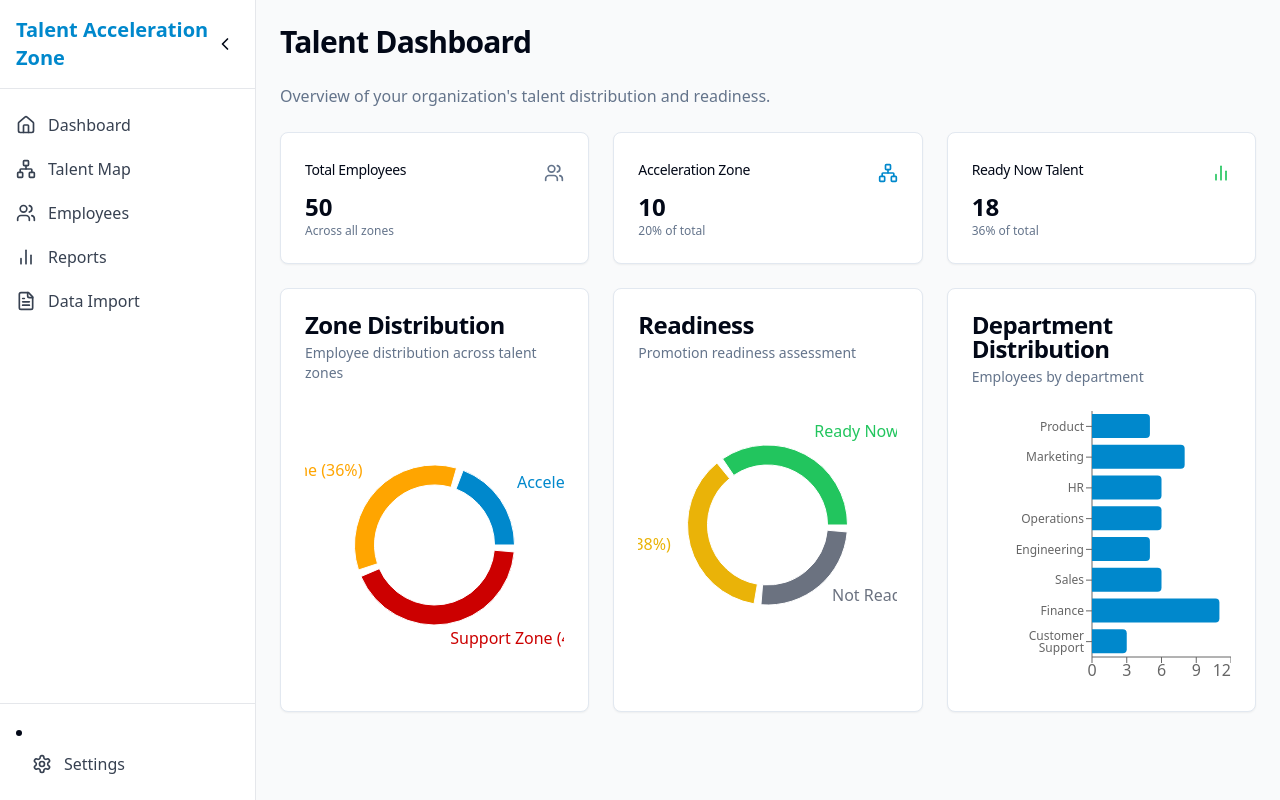
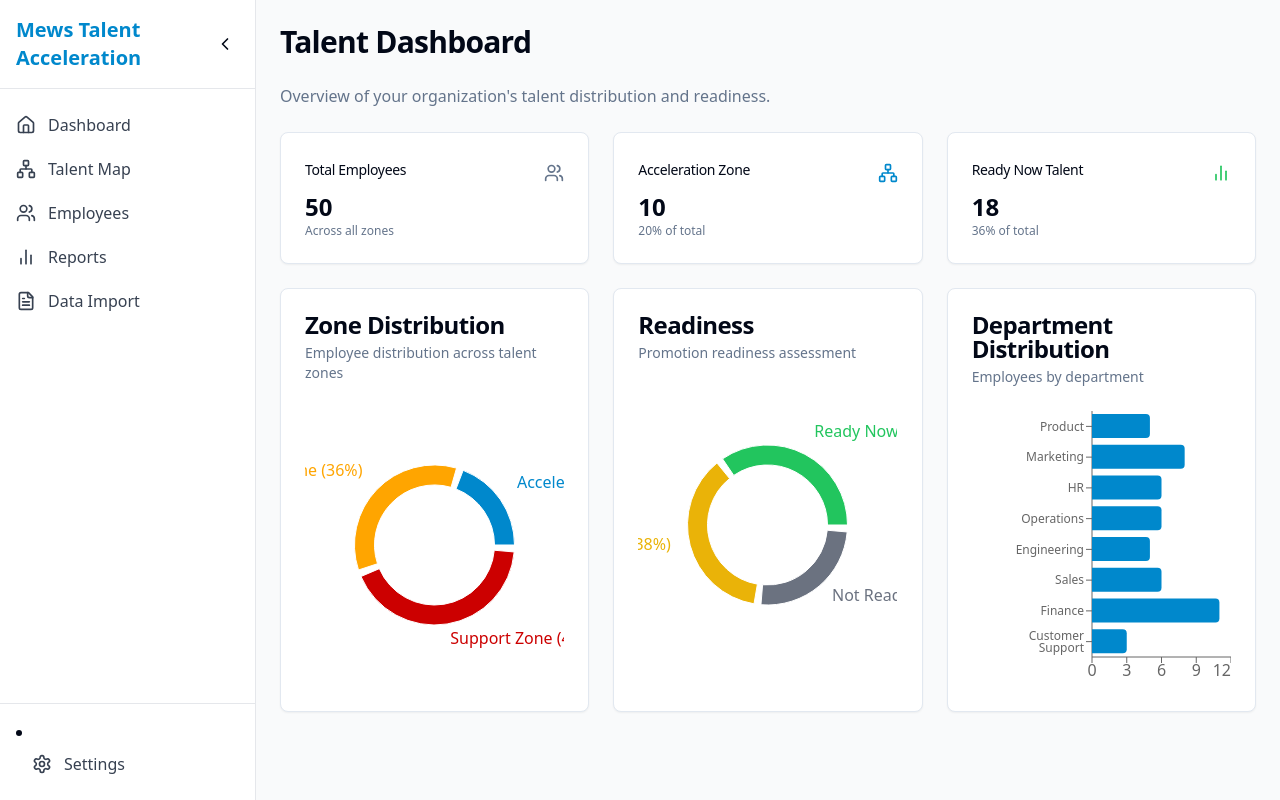
Before and after one commit to DebG78/mews-talent-constellation-mapper, a React (Vite) app: page / in a window 1280 px wide. Built offline with nearby package versions, Linux system fonts and the light colour scheme.

Commit message:
Change sidebar title
Update the sidebar title to "Mews Talent Acceleration".

```diff
--- a/src/components/layout/Sidebar.tsx
+++ b/src/components/layout/Sidebar.tsx
@@ -30,7 +30,7 @@ export const Sidebar = () => {
       <div className="p-4 border-b border-gray-200 flex items-center justify-between">
         {!collapsed && (
           <h1 className="text-xl font-bold text-acceleration">
-            Talent Acceleration Zone
+            Mews Talent Acceleration
           </h1>
         )}
         <button
```
